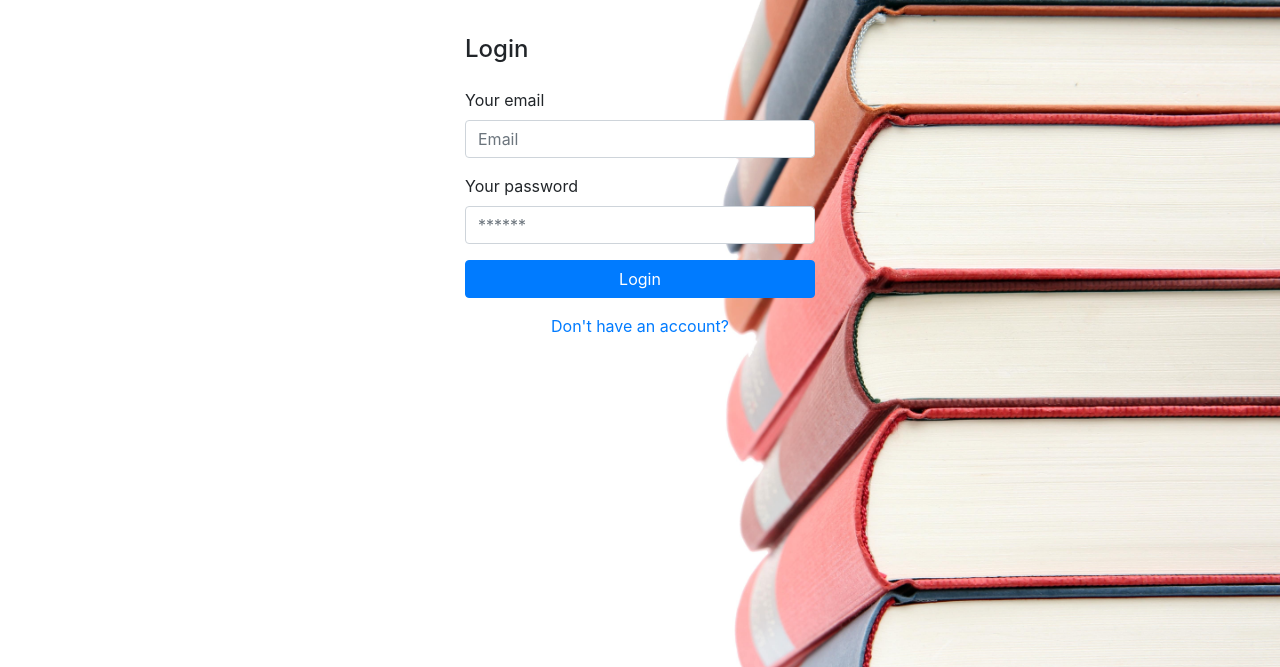
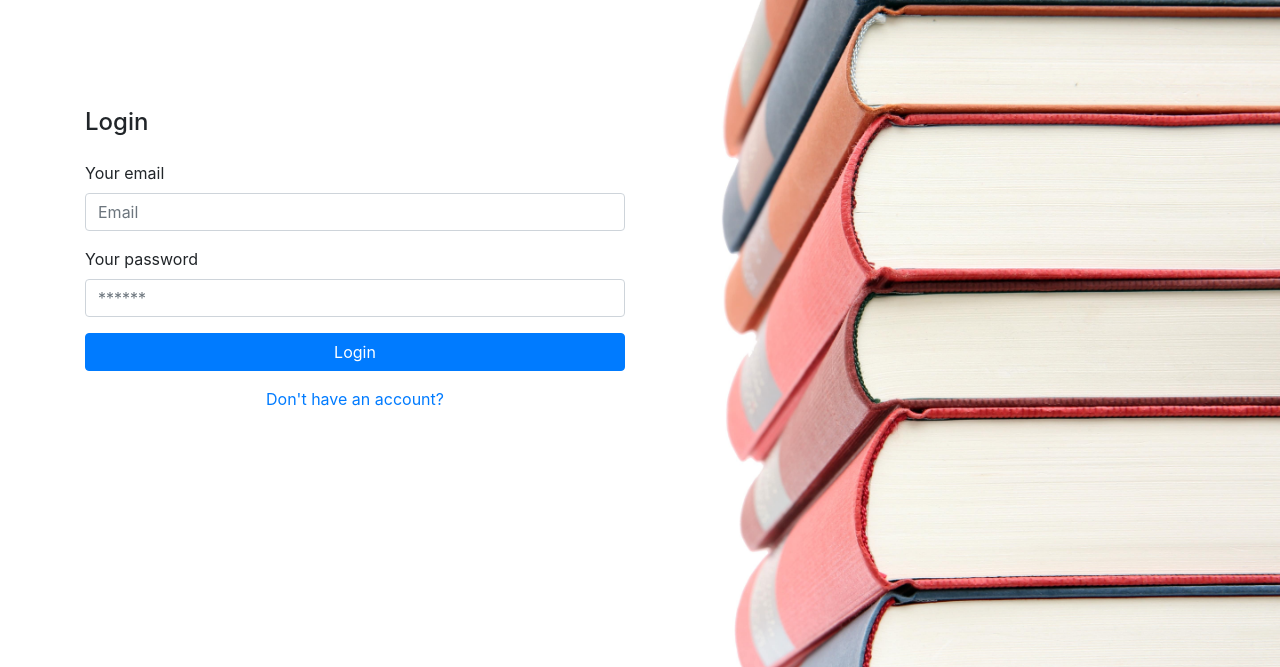
Before and after one commit to zrakhimov/book-review-website, a Flask app: page /login in a window 1280 px wide. Shown: the part 56-723 px from the top of the page. Run offline with Flask 2, Linux system fonts and the light colour scheme; parts of the project's set-up code (start-up, migrations or seed data) failed here and were passed over; some libraries are stand-ins or nearby versions.

Commit message:
Justify content to the left side

```diff
--- a/static/site.css
+++ b/static/site.css
@@ -6,16 +6,16 @@ body {
   background-size: cover;
 }
 
-.login-form, .register-form, .search-form {
-  margin-top: 10%;
+.login-form, .register-form {
+  margin-top: 20%;
+}
+
+.search-form {
+  margin-top: 50%;
 }
 
 #details {
   margin-top: 10%;
 }
 
-.row {
-  opacity: 1;
-}
-
 /*# sourceMappingURL=site.css.map */
--- a/static/site.scss
+++ b/static/site.scss
@@ -6,11 +6,12 @@ body {
   background-size: cover;
 }
 
-.login-form, .register-form, .search-form {
-  margin-top: 10%;
+.login-form, .register-form {
+  margin-top: 20%;
+}
+.search-form {
+  margin-top: 50%;
 }
 #details {
   margin-top: 10%;
 }
-
-.row { opacity: 1;}
--- a/templates/login.html
+++ b/templates/login.html
@@ -6,8 +6,7 @@
 
 <div class="container">
     <div class="row">
-        <div class="col-md-4"><!--Placeholder left--></div>
-        <div class="col-md-4">
+        <div class="col-6">
             <div class="login-form">
               <h4 class="card-title mb-4 mt-1">Login</h4>
                     <form action="/login" method="post">
@@ -28,7 +27,7 @@
                   </form>
               </div>
         </div>
-        <div class="col-md-4"><!--Placeholder right--></div>
+        <div class="col-6"><!--image--></div>
     </div>
 </div>
 
--- a/templates/register.html
+++ b/templates/register.html
@@ -5,8 +5,7 @@
 {% block body %}
 <div class="container">
     <div class="row">
-        <div class="col-md-2"><!--Placeholder left--></div>
-        <div class="col-md-8">
+        <div class="col-6">
           <div class="register-form">
             <h4 class="card-title mb-4 mt-1">Sign Up</h4>
                   <form action="/register" method="post">
@@ -39,7 +38,7 @@
                 </form>
             </div>
         </div>
-        <div class="col-md-2"><!--Placeholder right--></div>
+        <div class="col-6"><!--image--></div>
     </div>
 </div>
 
```
Also changed, not shown: templates/search.html (+3 -4 lines), 8 other files.
